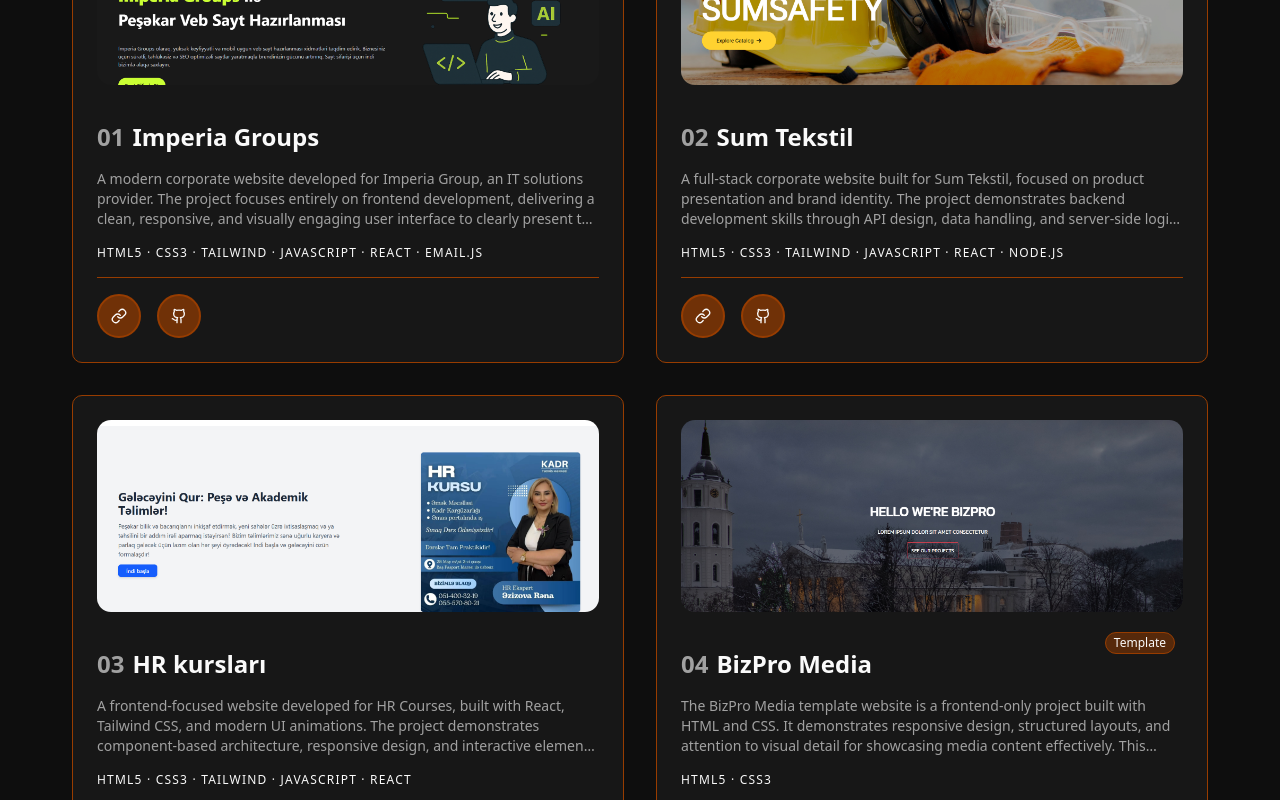
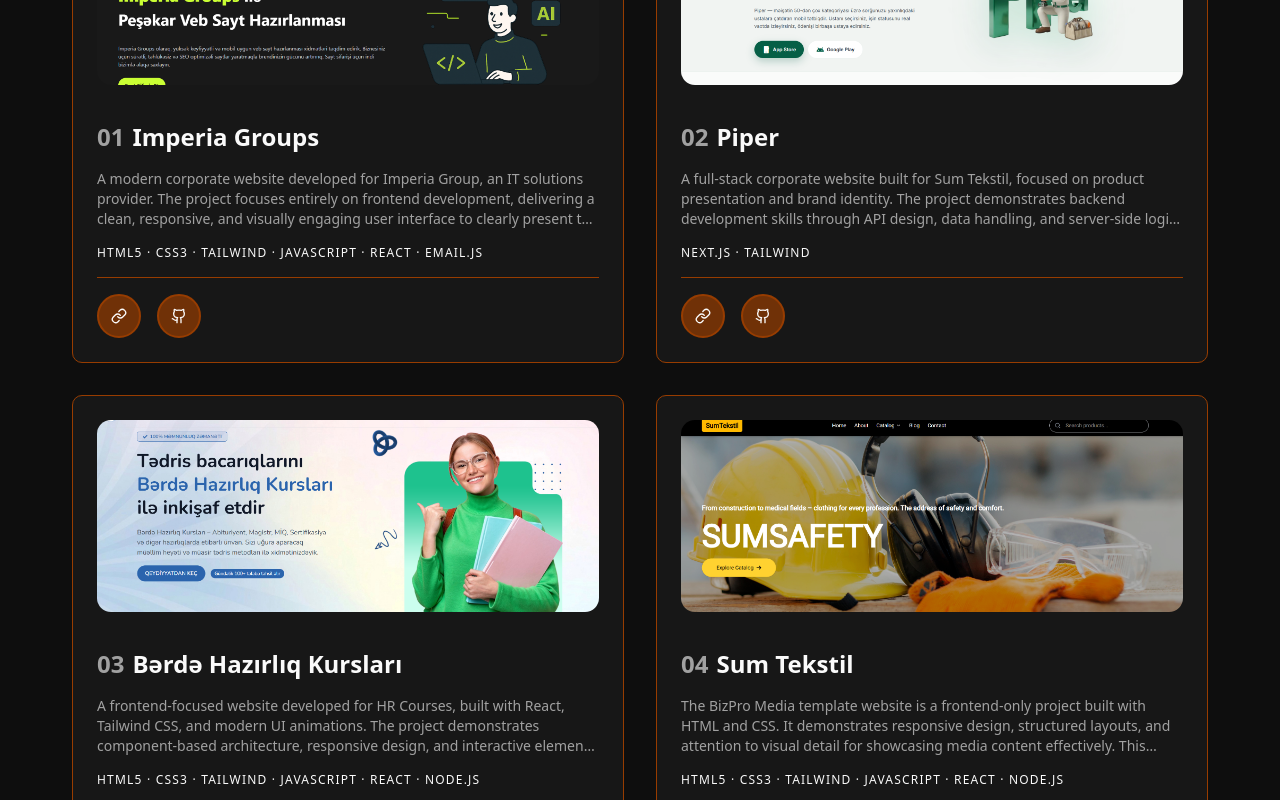
Before and after one commit to Sakiff/portfolio, a React (Vite) app: page /work in a window 1280 px wide. Shown: the part 400-1200 px from the top of the page. Built offline with nearby package versions, Linux system fonts and the light colour scheme.

Commit message:
added Piper project

```diff
--- a/src/data/workCards.ts
+++ b/src/data/workCards.ts
@@ -23,6 +23,28 @@
   },
   {
     number: "02",
+    title: "Piper",
+    description:
+      "A modern corporate website developed for Imperia Group, an IT solutions provider. The project focuses entirely on frontend development, delivering a clean, responsive, and visually engaging user interface to clearly present the company's services and expertise. This website showcases advanced React components, smooth animations, and a user-centric design that enhances the overall user experience.",
+    link: "https://piper-website-nine.vercel.app",
+    repoLink: "https://github.com/Sakiff/piper-website",
+    technologies: "Next.js · Tailwind ",
+    img: "/assets/piper.png",
+    template: false,
+  },
+  {
+    number: "03",
+    title: "Bərdə Hazırlıq Kursları",
+    description:
+      "A modern educational platform developed for Bərdə Hazırlıq Kursları, designed to provide students with information about courses, programs, and educational opportunities.",
+    link: "https://berdehazirliqkurslari.com/",
+    repoLink: "https://github.com/Sakiff/bhk",
+    technologies: "HTML5 · CSS3 · Tailwind · JavaScript · React · Node.js ",
+    img: "/assets/bhk.png",
+    template: false,
+  },
+  {
+    number: "04",
     title: "Sum Tekstil",
     description:
       "A full-stack corporate website built for Sum Tekstil, focused on product presentation and brand identity. The project demonstrates backend development skills through API design, data handling, and server-side logic powering a responsive user interface. It includes features like product catalogs, contact forms, and admin panels for content management.",
@@ -33,7 +55,7 @@
     template: false,
   },
   {
-    number: "03",
+    number: "05",
     title: "HR kursları",
     description:
       "A frontend-focused website developed for HR Courses, built with React, Tailwind CSS, and modern UI animations. The project demonstrates component-based architecture, responsive design, and interactive elements to effectively showcase training programs and course information. It features course listings, enrollment forms, and testimonial sections.",
@@ -44,7 +66,7 @@
     template: false,
   },
   {
-    number: "04",
+    number: "06",
     title: "BizPro Media",
     description:
       "The BizPro Media template website is a frontend-only project built with HTML and CSS. It demonstrates responsive design, structured layouts, and attention to visual detail for showcasing media content effectively. This template can be used as a starting point for media-related websites, including blogs, portfolios, and news sites.",
@@ -55,14 +77,14 @@
     template: true,
   },
   {
-    number: "05",
+    number: "07",
     title: "Dev Events",
     description:
       "DevEvent is a modern web application designed as a central hub for developers to discover and explore tech-focused events such as hackathons, meetups, and conferences.",
     link: "https://devevents-three-ruby.vercel.app/",
     repoLink: "https://github.com/Sakiff/devevents-next-app",
     technologies:
-      "Next.js · React · Tailwind CSS · MongoDB · Mongoose · REST API",
+      "Next.js · Tailwind · MongoDB · Mongoose · REST API",
     img: "/assets/dev_events.png",
     template: true,
   },
```
Also changed, not shown: public/assets/bhk.png (added), public/assets/piper.png (added).
